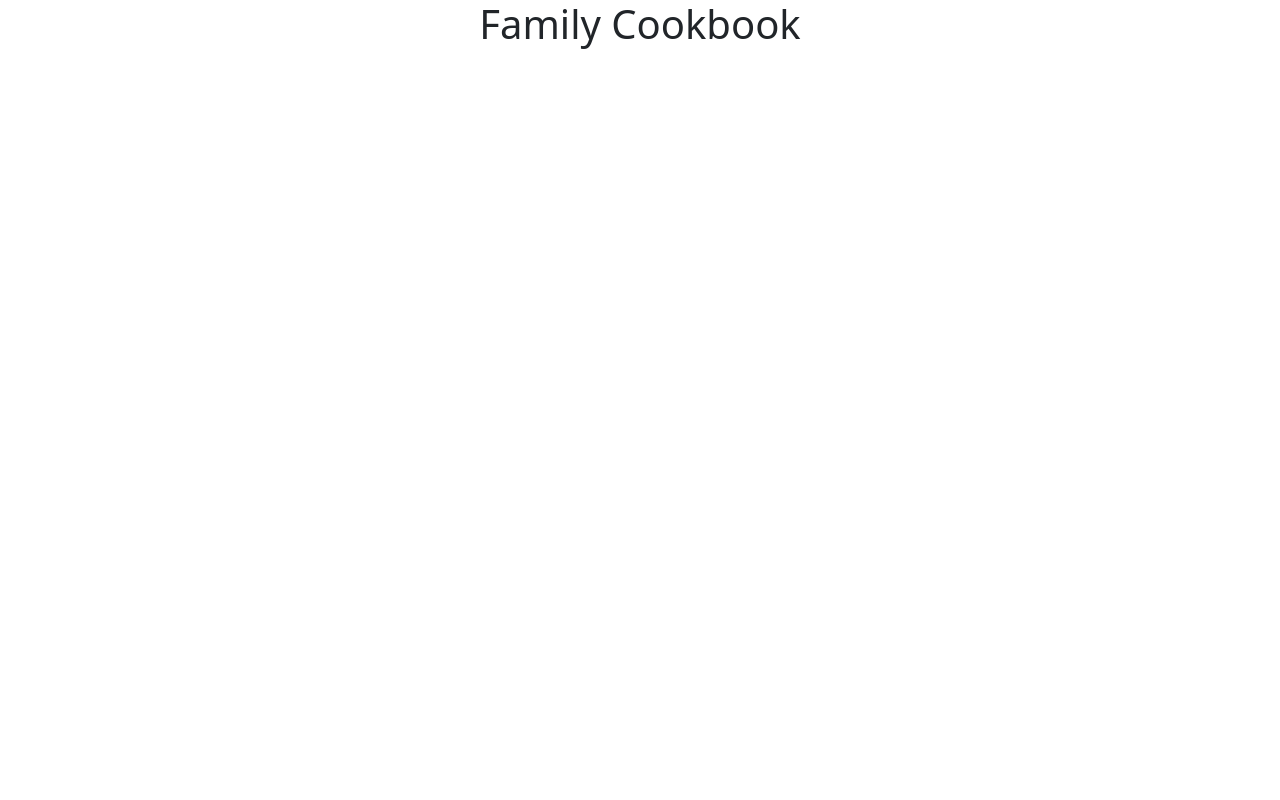
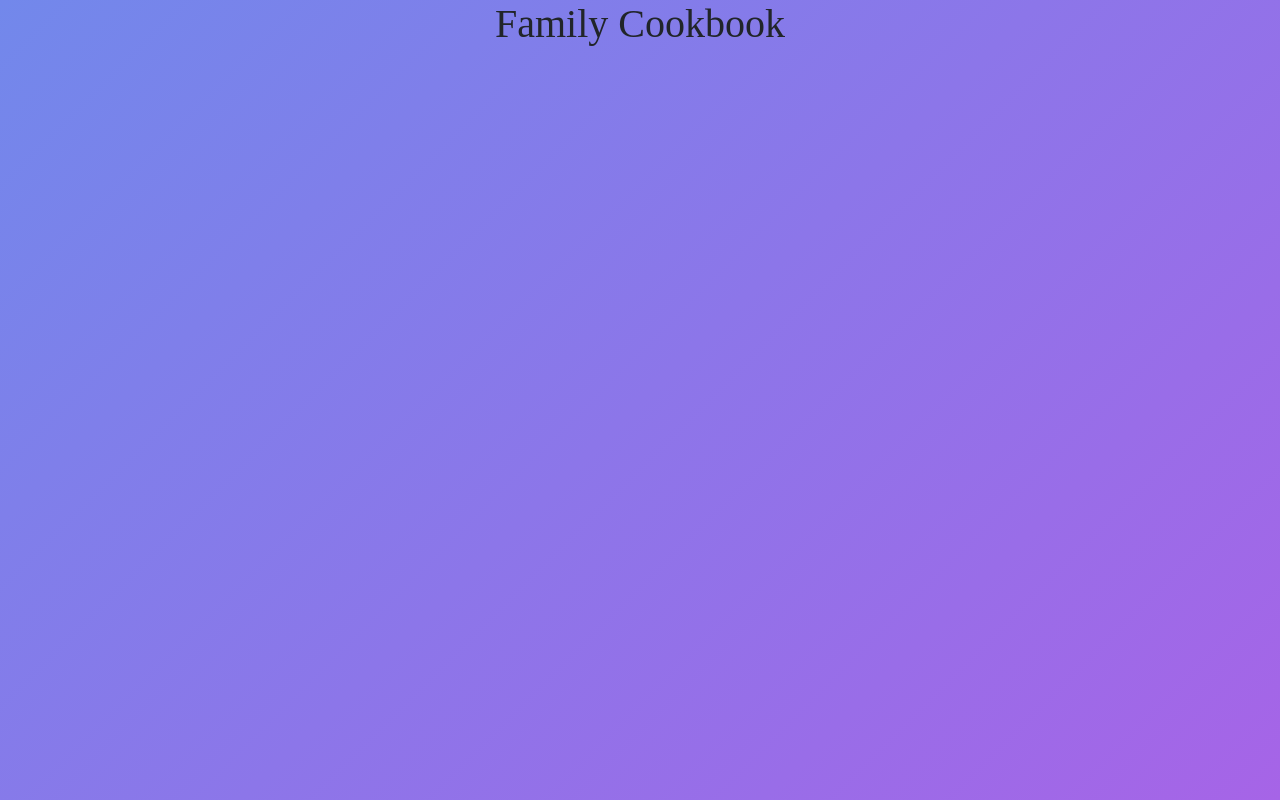
Before and after one commit to jjwinny/family-cookbook, an Angular app in the folder cookbook/: page / in a window 1280 px wide. Built offline with nearby package versions, Linux system fonts and the light colour scheme.

Commit message:
adding css customization

```diff
--- a/cookbook/src/app/app.css
+++ b/cookbook/src/app/app.css
@@ -1,7 +1 @@
-.border-1 {
-  border-width: 10px ;
-}
-
-/* .border-5 {
-  border-width: 5px ;
-} */
+/* used for specific object customization */
--- a/cookbook/src/app/app.html
+++ b/cookbook/src/app/app.html
@@ -43,13 +43,13 @@
   </div>
 </div>
 
-<div class="container border border-dark rounded-3 p-3"></div>
+<div class="container rounded-3 p-3"></div>
 
 <div class="container border border-dark rounded-3">
   <h1>Food Photos</h1>
 </div>
 
-<div class="container border border-dark rounded-3 p-3">
+<div class="container p-3">
   <picture>
 
   </picture>
--- a/cookbook/src/index.html
+++ b/cookbook/src/index.html
@@ -5,7 +5,7 @@
     <meta name="viewport" content="width=device-width, initial-scale=1">
     <title>Family Cookbook</title>
 </head>
-<body>
+<body >
     <div class="container text-center">
       <div class="row">
         <h1>Family Cookbook</h1>
--- a/cookbook/src/styles.css
+++ b/cookbook/src/styles.css
@@ -1 +1,19 @@
 /* You can add global styles to this file, and also import other style files */
+
+body {
+  background: linear-gradient(135deg, #7288eb, #a664e7);
+  margin: 0;
+  min-height: 100vh;
+}
+
+/* body {
+    font-family: "Lucida Handwriting", cursive;
+} */
+
+ /* body {
+    font-family: "Copperplate", fantasy;
+} */
+
+ body {
+    font-family: "Brush Script MT", cursive;
+}
```
